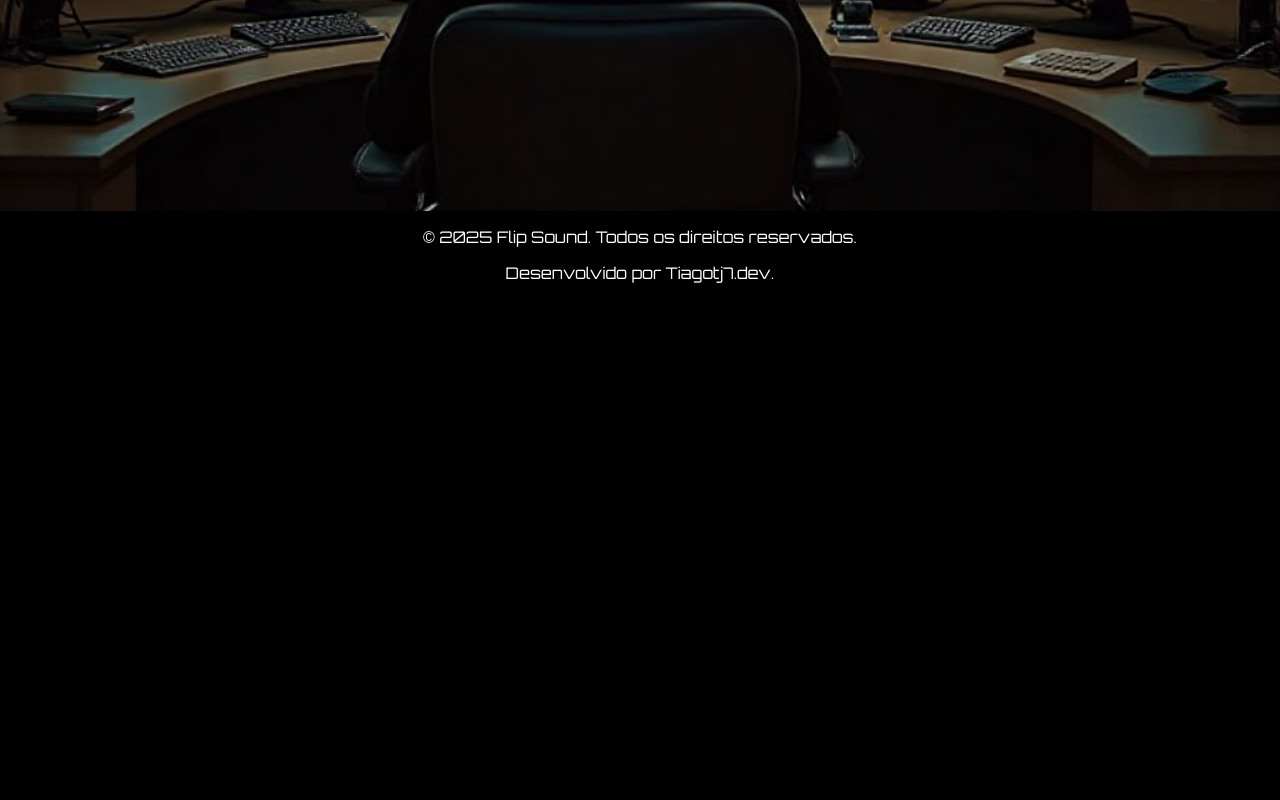
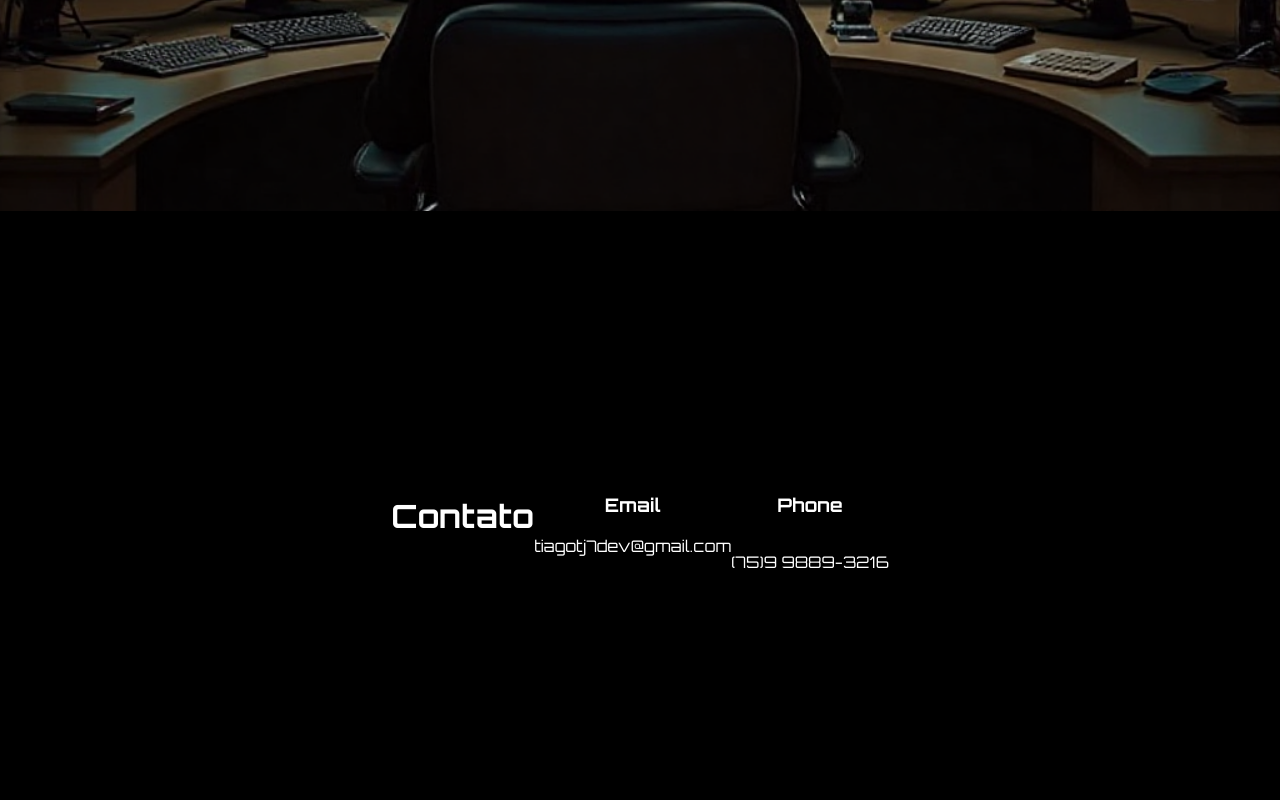
Before and after one commit to Tiagotj7/portifolio, a React (Create React App) app: page / in a window 1280 px wide. Shown: the part 3040-3840 px from the top of the page. Before the commit the page ends 3339 px from the top, so only its background shows below. Built offline with nearby package versions, Linux system fonts and the light colour scheme.

Commit message:
main5 editing

```diff
--- a/src/App.tsx
+++ b/src/App.tsx
@@ -120,6 +120,25 @@ function App() {
 
       <main className='main4-content'></main>
 
+      <main className='main5-content'>
+
+        <div className='contact-container'>
+
+          <h1>Contato</h1>
+
+          <div className='sub-contact1'>
+            <h3>Email</h3>
+            <p>tiagotj7dev@gmail.com</p>
+          </div>
+
+          <div className='subcontact2'>
+            <h3>Phone</h3>
+            <p>(75)9 9889-3216</p>
+          </div>
+
+        </div>
+      </main>
+
       <footer>
         <p>&copy; 2025 Flip Sound. Todos os direitos reservados.</p>
         <p>Desenvolvido por Tiagotj7.dev.</p>
--- a/src/Global.css
+++ b/src/Global.css
@@ -270,6 +270,26 @@ main {
   min-height: 100vh;
 }
 
+/*---------------------------------Main-5----------------------------------------*/
+
+.main5-content{
+  color: white;
+}
+
+.contact-container{
+  display: flex;
+}
+
+.subcontact1{
+  display: flex;
+  flex-direction: column;
+}
+
+.subcontact2{
+  display: flex;
+  flex-direction: column;
+}
+
 /*---------------------------------Footer----------------------------------------*/
 
 footer {
```
